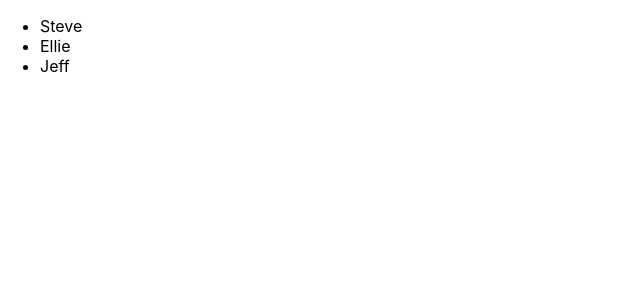
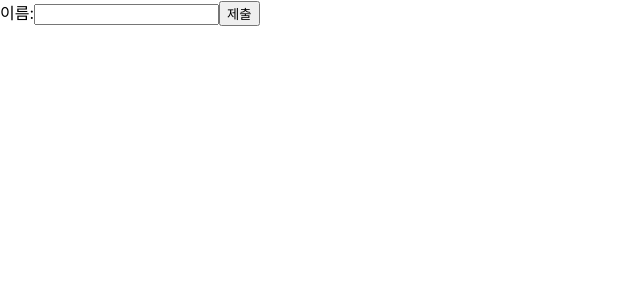
Before and after one commit to T189216/react-240306, a React (Create React App) app in the folder react240306/: page / in a window 1280 px wide. Shown: the top 300 px of the page, without its empty margins (0-640 px from the left). Built offline with nearby package versions, Linux system fonts and the light colour scheme.

Commit message:
이름 입력 받기

```diff
--- /dev/null
+++ b/react240306/src/chapter_11/SignUp.jsx
@@ -0,0 +1,26 @@
+import React, { useState } from 'react';
+
+function SignUp(props) {
+    const [name, setName] = useState("");
+
+    const handleChangeName = (event) => {
+        setName(event.target.value);
+    };
+
+    const handleSubmit = (event) => {
+        alert(`이름: ${name}`);
+        event.preventDefault();
+    };
+
+    return (
+        <form onSubmit={handleSubmit}>
+            <label>
+                이름:
+                <input type="text" value={name} onChange={handleChangeName} />
+            </label>
+            <button type="submit">제출</button>
+        </form>
+    );
+}
+
+export default SignUp;
--- a/react240306/src/index.js
+++ b/react240306/src/index.js
@@ -12,10 +12,11 @@
 import ConfirmButton from './chapter_08/ConfirmButton'
 import LandingPage from './chapter_09/LandingPage'
 import AttendanceBook from './chapter_10/AttendanceBook';
+import SignUp from './chapter_11/SignUp'
 
 ReactDOM.render(
   <React.StrictMode>
-    <AttendanceBook />
+    <SignUp />
   </React.StrictMode>,
   document.getElementById('root')
 );
```
